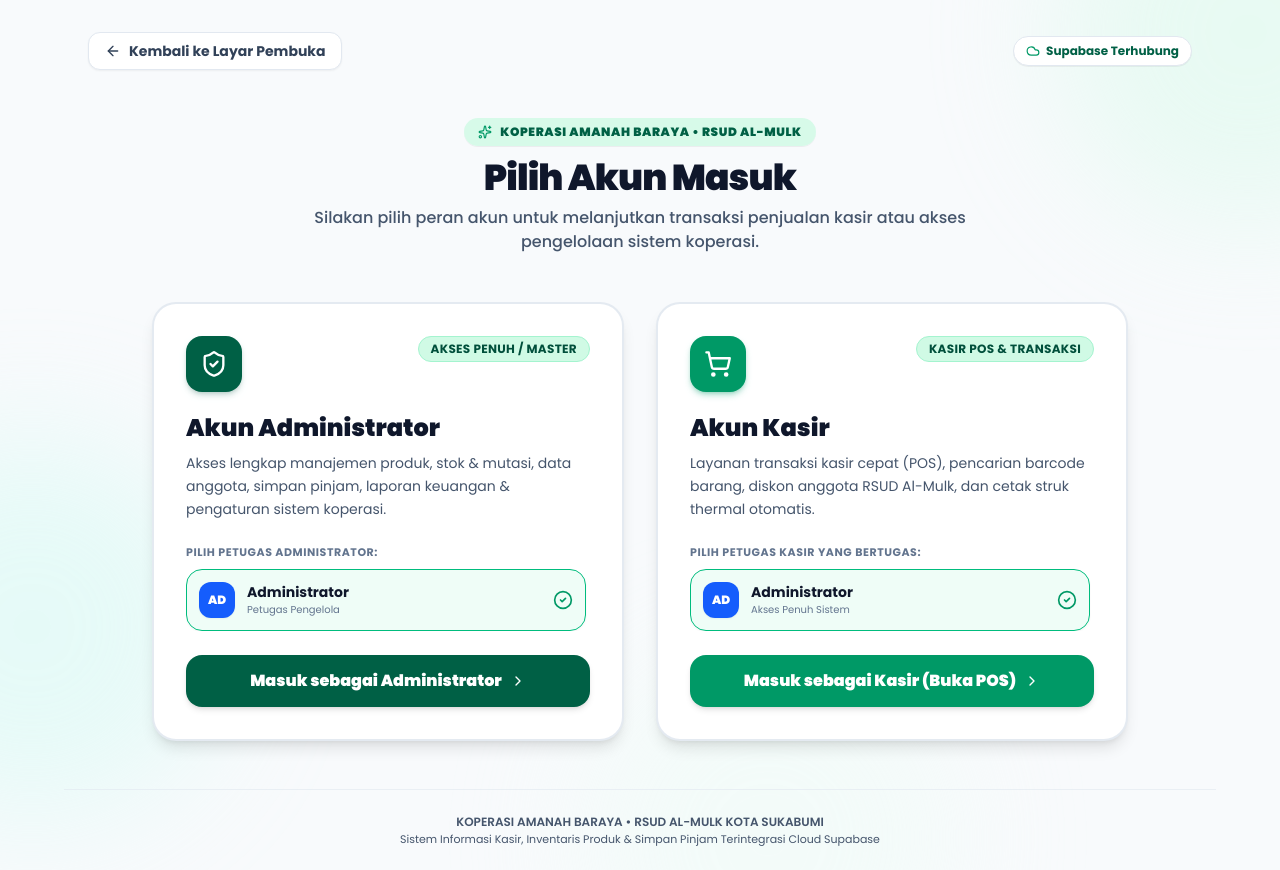
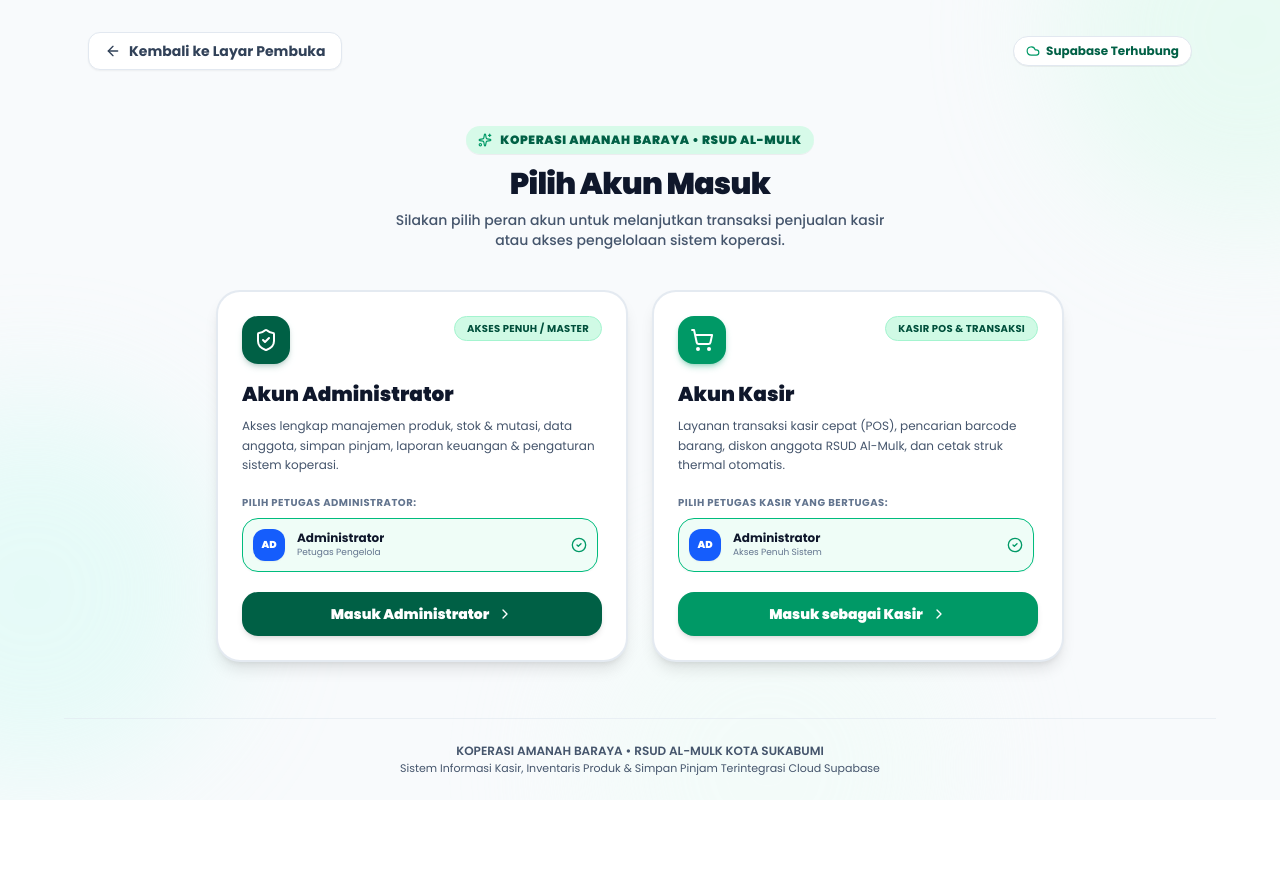
Before and after one commit to keslingrsam15/Aplikasi-Koperasi-Amanah-Baraya, a React (Vite) app: page / in a window 1280 px wide. Both pictures are taken after a click on the button "Ayo Belanja". After the commit the page ends 800 px from the top, so only its background shows below. Built offline with nearby package versions, Linux system fonts and the light colour scheme; no server answers; the database is empty.

Commit message:
refactor: optimize wallpaper display and auth layout
Update wallpaper rendering to use full-bleed cover layout and adjust Account Selection screen spacing and typography for better visual balance on smaller devices.

```diff
--- a/src/components/Auth/AccountSelectionScreen.tsx
+++ b/src/components/Auth/AccountSelectionScreen.tsx
@@ -91,29 +91,29 @@
       </header>
 
       {/* Main Content Area */}
-      <main className="relative z-10 max-w-5xl w-full mx-auto px-4 sm:px-6 py-8 sm:py-12 flex-1 flex flex-col justify-center">
+      <main className="relative z-10 max-w-4xl w-full mx-auto px-4 sm:px-6 py-8 sm:py-10 flex-1 flex flex-col justify-center">
         {/* Header Heading */}
-        <div className="text-center max-w-2xl mx-auto mb-8 sm:mb-12">
-          <div className="inline-flex items-center gap-2 px-3.5 py-1.5 rounded-full bg-emerald-100/80 text-emerald-800 text-xs font-black uppercase tracking-wider mb-3 shadow-2xs">
+        <div className="text-center max-w-2xl mx-auto mb-6 sm:mb-10">
+          <div className="inline-flex items-center gap-2 px-3 py-1.5 rounded-full bg-emerald-100/80 text-emerald-800 text-[10px] sm:text-xs font-black uppercase tracking-wider mb-3 shadow-2xs">
             <Sparkles className="w-3.5 h-3.5 text-emerald-600" />
             <span>Koperasi Amanah Baraya • RSUD Al-Mulk</span>
           </div>
-          <h1 className="text-2xl sm:text-4xl font-black text-slate-900 tracking-tight">
+          <h1 className="text-2xl sm:text-3xl font-black text-slate-900 tracking-tight">
             Pilih Akun Masuk
           </h1>
-          <p className="mt-2 text-sm sm:text-base text-slate-600 font-medium">
+          <p className="mt-2 text-sm text-slate-600 font-medium max-w-lg mx-auto">
             Silakan pilih peran akun untuk melanjutkan transaksi penjualan kasir atau akses pengelolaan sistem koperasi.
           </p>
         </div>
 
         {/* Two Modern Role Selection Cards */}
-        <div className="grid grid-cols-1 md:grid-cols-2 gap-6 sm:gap-8">
+        <div className="grid grid-cols-1 md:grid-cols-2 gap-5 sm:gap-6">
           {/* Card 1: Akun Administrator */}
           <div
             id="card-role-admin"
             onMouseEnter={() => setHoveredCard('admin')}
             onMouseLeave={() => setHoveredCard(null)}
-            className={`group bg-white rounded-3xl border-2 transition-all duration-300 p-6 sm:p-8 flex flex-col justify-between shadow-lg hover:shadow-2xl ${
+            className={`group bg-white rounded-3xl border-2 transition-all duration-300 p-5 sm:p-6 flex flex-col justify-between shadow-lg hover:shadow-2xl ${
               hoveredCard === 'admin'
                 ? 'border-emerald-600 shadow-emerald-900/10 -translate-y-1'
                 : 'border-slate-200/90'
@@ -121,35 +121,35 @@
           >
             <div>
               {/* Card Header */}
-              <div className="flex items-start justify-between gap-4 mb-5">
-                <div className="w-14 h-14 rounded-2xl bg-emerald-800 text-white flex items-center justify-center shadow-md shadow-emerald-900/20 group-hover:scale-105 transition-transform">
-                  <ShieldCheck className="w-7 h-7" />
+              <div className="flex items-start justify-between gap-4 mb-4">
+                <div className="w-12 h-12 rounded-2xl bg-emerald-800 text-white flex items-center justify-center shadow-md shadow-emerald-900/20 group-hover:scale-105 transition-transform shrink-0">
+                  <ShieldCheck className="w-6 h-6" />
                 </div>
-                <span className="px-3 py-1 rounded-full bg-emerald-100 text-emerald-900 font-bold text-xs uppercase tracking-wide border border-emerald-200">
+                <span className="px-3 py-1 rounded-full bg-emerald-100 text-emerald-900 font-bold text-[10px] uppercase tracking-wide border border-emerald-200">
                   Akses Penuh / Master
                 </span>
               </div>
 
-              <h2 className="text-xl sm:text-2xl font-black text-slate-900 mb-2">
+              <h2 className="text-lg sm:text-xl font-black text-slate-900 mb-2">
                 Akun Administrator
               </h2>
-              <p className="text-xs sm:text-sm text-slate-600 font-normal leading-relaxed mb-6">
+              <p className="text-xs text-slate-600 font-normal leading-relaxed mb-5">
                 Akses lengkap manajemen produk, stok & mutasi, data anggota, simpan pinjam, laporan keuangan & pengaturan sistem koperasi.
               </p>
 
               {/* User Selector for Admins */}
-              <div className="space-y-2 mb-6">
-                <label className="block text-[11px] font-bold text-slate-500 uppercase tracking-wider">
+              <div className="space-y-2 mb-5">
+                <label className="block text-[10px] font-bold text-slate-500 uppercase tracking-wider">
                   Pilih Petugas Administrator:
                 </label>
-                <div className="space-y-1.5 max-h-48 overflow-y-auto pr-1">
+                <div className="space-y-1.5 max-h-36 overflow-y-auto pr-1">
                   {effectiveAdmins.map((user) => {
                     const isSelected = user.id === selectedAdminId;
                     return (
                       <div
                         key={user.id}
                         onClick={() => setSelectedAdminId(user.id)}
-                        className={`p-3 rounded-2xl border transition-all cursor-pointer flex items-center justify-between gap-3 ${
+                        className={`p-2.5 rounded-2xl border transition-all cursor-pointer flex items-center justify-between gap-3 ${
                           isSelected
                             ? 'bg-emerald-50/80 border-emerald-500 shadow-xs'
                             : 'bg-slate-50 hover:bg-slate-100/80 border-slate-200/80'
@@ -157,15 +157,15 @@
                       >
                         <div className="flex items-center gap-3 min-w-0">
                           <div
-                            className={`w-9 h-9 rounded-xl ${user.avatarColor || 'bg-emerald-700'} text-white font-black text-xs flex items-center justify-center shadow-xs shrink-0`}
+                            className={`w-8 h-8 rounded-xl ${user.avatarColor || 'bg-emerald-700'} text-white font-black text-[10px] flex items-center justify-center shadow-xs shrink-0`}
                           >
                             {user.name.slice(0, 2).toUpperCase()}
                           </div>
                           <div className="min-w-0">
-                            <div className="text-xs sm:text-sm font-bold text-slate-900 truncate">
+                            <div className="text-xs font-bold text-slate-900 truncate">
                               {user.name}
                             </div>
-                            <div className="text-[10px] text-slate-500 truncate">
+                            <div className="text-[9px] text-slate-500 truncate">
                               {user.nipOrNik ? `NIP: ${user.nipOrNik}` : 'Petugas Pengelola'}
                             </div>
                           </div>
@@ -173,9 +173,9 @@
 
                         <div className="shrink-0">
                           {isSelected ? (
-                            <CheckCircle2 className="w-5 h-5 text-emerald-600" />
+                            <CheckCircle2 className="w-4 h-4 text-emerald-600" />
                           ) : (
-                            <div className="w-4 h-4 rounded-full border-2 border-slate-300" />
+                            <div className="w-3.5 h-3.5 rounded-full border-2 border-slate-300" />
                           )}
                         </div>
                       </div>
@@ -189,9 +189,9 @@
             <button
               id="btn-login-admin"
               onClick={() => handleChooseAdmin()}
-              className="w-full py-3.5 px-6 rounded-2xl bg-emerald-800 hover:bg-emerald-900 text-white font-black text-sm sm:text-base flex items-center justify-center gap-2 shadow-md hover:shadow-lg active:scale-98 transition cursor-pointer"
+              className="w-full py-3 px-5 rounded-2xl bg-emerald-800 hover:bg-emerald-900 text-white font-black text-sm flex items-center justify-center gap-2 shadow-md hover:shadow-lg active:scale-98 transition cursor-pointer"
             >
-              <span>Masuk sebagai Administrator</span>
+              <span>Masuk Administrator</span>
               <ChevronRight className="w-4 h-4" />
             </button>
           </div>
@@ -201,7 +201,7 @@
             id="card-role-kasir"
             onMouseEnter={() => setHoveredCard('cashier')}
             onMouseLeave={() => setHoveredCard(null)}
-            className={`group bg-white rounded-3xl border-2 transition-all duration-300 p-6 sm:p-8 flex flex-col justify-between shadow-lg hover:shadow-2xl ${
+            className={`group bg-white rounded-3xl border-2 transition-all duration-300 p-5 sm:p-6 flex flex-col justify-between shadow-lg hover:shadow-2xl ${
               hoveredCard === 'cashier'
                 ? 'border-emerald-600 shadow-emerald-900/10 -translate-y-1'
                 : 'border-slate-200/90'
@@ -209,35 +209,35 @@
           >
             <div>
               {/* Card Header */}
-              <div className="flex items-start justify-between gap-4 mb-5">
-                <div className="w-14 h-14 rounded-2xl bg-emerald-600 text-white flex items-center justify-center shadow-md shadow-emerald-600/30 group-hover:scale-105 transition-transform">
-                  <ShoppingCart className="w-7 h-7" />
+              <div className="flex items-start justify-between gap-4 mb-4">
+                <div className="w-12 h-12 rounded-2xl bg-emerald-600 text-white flex items-center justify-center shadow-md shadow-emerald-600/30 group-hover:scale-105 transition-transform shrink-0">
+                  <ShoppingCart className="w-6 h-6" />
                 </div>
-                <span className="px-3 py-1 rounded-full bg-emerald-100 text-emerald-900 font-bold text-xs uppercase tracking-wide border border-emerald-200">
+                <span className="px-3 py-1 rounded-full bg-emerald-100 text-emerald-900 font-bold text-[10px] uppercase tracking-wide border border-emerald-200">
                   Kasir POS & Transaksi
                 </span>
               </div>
 
-              <h2 className="text-xl sm:text-2xl font-black text-slate-900 mb-2">
+              <h2 className="text-lg sm:text-xl font-black text-slate-900 mb-2">
                 Akun Kasir
               </h2>
-              <p className="text-xs sm:text-sm text-slate-600 font-normal leading-relaxed mb-6">
+              <p className="text-xs text-slate-600 font-normal leading-relaxed mb-5">
                 Layanan transaksi kasir cepat (POS), pencarian barcode barang, diskon anggota RSUD Al-Mulk, dan cetak struk thermal otomatis.
               </p>
 
               {/* User Selector for Cashiers */}
-              <div className="space-y-2 mb-6">
-                <label className="block text-[11px] font-bold text-slate-500 uppercase tracking-wider">
+              <div className="space-y-2 mb-5">
+                <label className="block text-[10px] font-bold text-slate-500 uppercase tracking-wider">
                   Pilih Petugas Kasir yang Bertugas:
                 </label>
-                <div className="space-y-1.5 max-h-48 overflow-y-auto pr-1">
+                <div className="space-y-1.5 max-h-36 overflow-y-auto pr-1">
                   {effectiveCashiers.map((user) => {
                     const isSelected = user.id === selectedCashierId;
                     return (
                       <div
                         key={user.id}
                         onClick={() => setSelectedCashierId(user.id)}
-                        className={`p-3 rounded-2xl border transition-all cursor-pointer flex items-center justify-between gap-3 ${
+                        className={`p-2.5 rounded-2xl border transition-all cursor-pointer flex items-center justify-between gap-3 ${
                           isSelected
                             ? 'bg-emerald-50/80 border-emerald-500 shadow-xs'
                             : 'bg-slate-50 hover:bg-slate-100/80 border-slate-200/80'
@@ -245,15 +245,15 @@
                       >
                         <div className="flex items-center gap-3 min-w-0">
                           <div
-                            className={`w-9 h-9 rounded-xl ${user.avatarColor || 'bg-emerald-600'} text-white font-black text-xs flex items-center justify-center shadow-xs shrink-0`}
+                            className={`w-8 h-8 rounded-xl ${user.avatarColor || 'bg-emerald-600'} text-white font-black text-[10px] flex items-center justify-center shadow-xs shrink-0`}
                           >
                             {user.name.slice(0, 2).toUpperCase()}
                           </div>
                           <div className="min-w-0">
-                            <div className="text-xs sm:text-sm font-bold text-slate-900 truncate">
+                            <div className="text-xs font-bold text-slate-900 truncate">
                               {user.name}
                             </div>
-                            <div className="text-[10px] text-slate-500 truncate">
+                            <div className="text-[9px] text-slate-500 truncate">
                               {user.shift || 'Kasir Operasional'}
                             </div>
                           </div>
@@ -261,9 +261,9 @@
 
                         <div className="shrink-0">
                           {isSelected ? (
-                            <CheckCircle2 className="w-5 h-5 text-emerald-600" />
+                            <CheckCircle2 className="w-4 h-4 text-emerald-600" />
                           ) : (
-                            <div className="w-4 h-4 rounded-full border-2 border-slate-300" />
+                            <div className="w-3.5 h-3.5 rounded-full border-2 border-slate-300" />
                           )}
                         </div>
                       </div>
@@ -277,9 +277,9 @@
             <button
               id="btn-login-cashier"
               onClick={() => handleChooseCashier()}
-              className="w-full py-3.5 px-6 rounded-2xl bg-emerald-600 hover:bg-emerald-700 text-white font-black text-sm sm:text-base flex items-center justify-center gap-2 shadow-md hover:shadow-lg active:scale-98 transition cursor-pointer"
+              className="w-full py-3 px-5 rounded-2xl bg-emerald-600 hover:bg-emerald-700 text-white font-black text-sm flex items-center justify-center gap-2 shadow-md hover:shadow-lg active:scale-98 transition cursor-pointer"
             >
-              <span>Masuk sebagai Kasir (Buka POS)</span>
+              <span>Masuk sebagai Kasir</span>
               <ChevronRight className="w-4 h-4" />
             </button>
           </div>
```
Also changed, not shown: src/components/Welcome/WelcomeScreen.tsx (+6 -17 lines).
